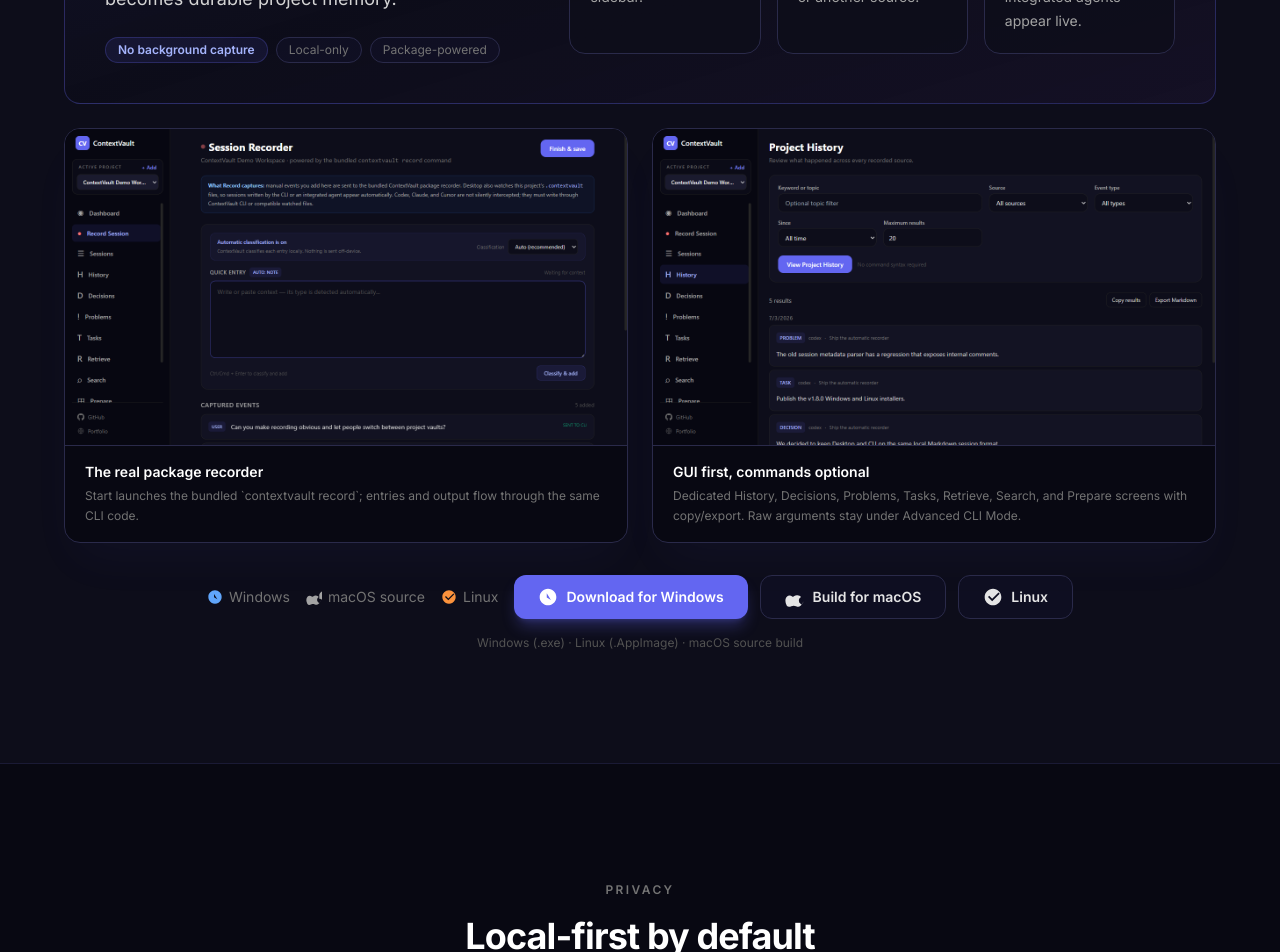
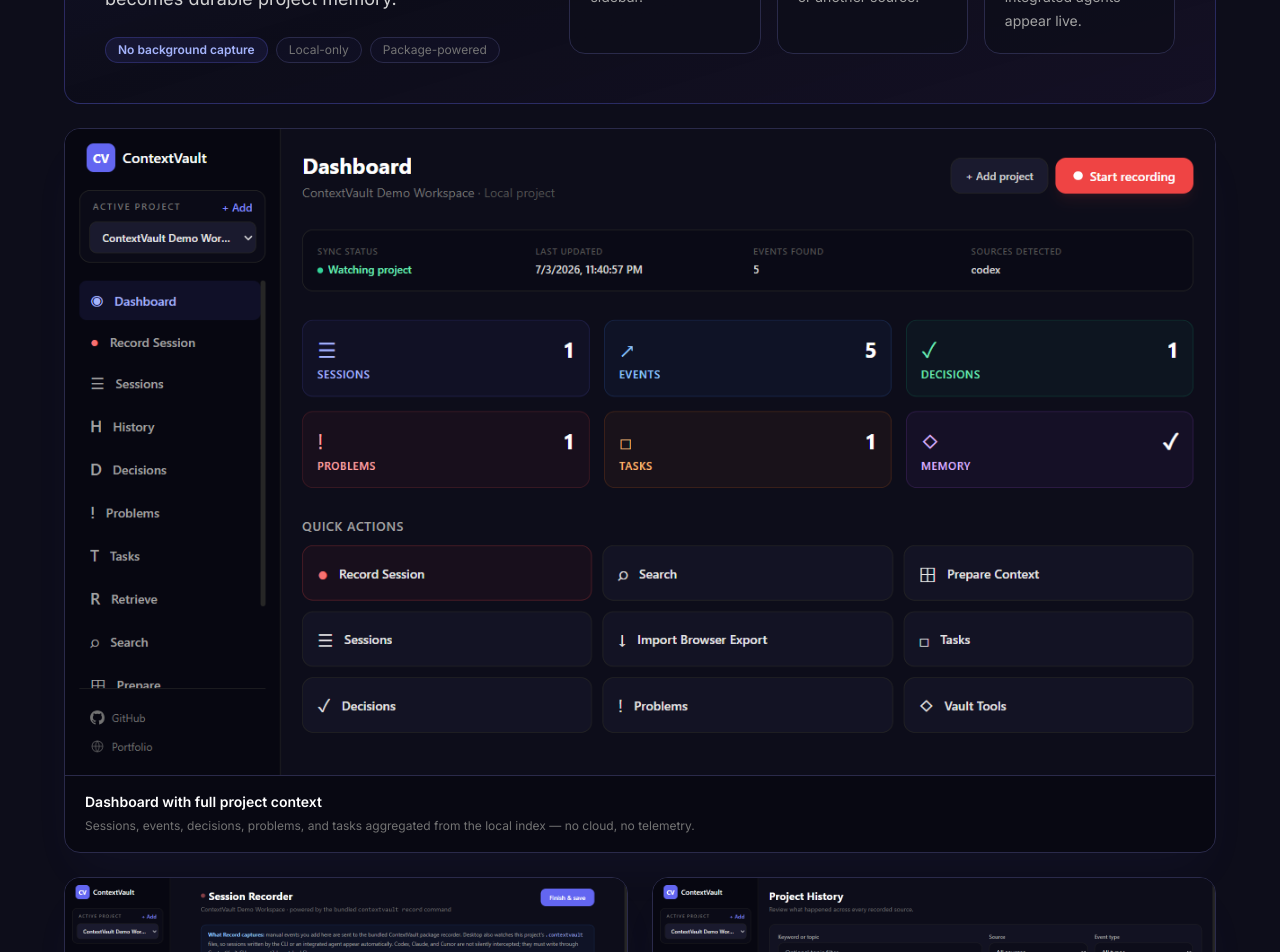
Before and after one commit to aliabdm/ContextVault, a Next.js app in the folder landing/: page / in a window 1280 px wide. Shown: the part 7020-7972 px from the top of the page. Built offline with nearby package versions, Linux system fonts and the light colour scheme.

Commit message:
add dashboard screenshot to Desktop landing section

```diff
--- a/landing/components/DesktopSection.tsx
+++ b/landing/components/DesktopSection.tsx
@@ -58,7 +58,20 @@
           </div>
         </div>
 
-        <div className="mt-6 grid gap-6 lg:grid-cols-2">
+        <div className="mt-6 space-y-6">
+          <figure className="overflow-hidden rounded-2xl border border-dark-500 bg-dark-900 shadow-2xl shadow-vault-500/5">
+            <img
+              src="/demo/desktop-walkthrough/step-11.png"
+              alt="ContextVault Desktop dashboard with full project context — sessions, events, decisions, problems, and tasks"
+              className="aspect-video w-full object-cover object-top"
+            />
+            <figcaption className="border-t border-dark-500 px-5 py-4">
+              <p className="text-sm font-semibold text-white">Dashboard with full project context</p>
+              <p className="mt-1 text-xs leading-5 text-neutral-500">Sessions, events, decisions, problems, and tasks aggregated from the local index — no cloud, no telemetry.</p>
+            </figcaption>
+          </figure>
+
+          <div className="grid gap-6 lg:grid-cols-2">
             <figure className="overflow-hidden rounded-2xl border border-dark-500 bg-dark-900 shadow-2xl shadow-vault-500/5">
               <img
                 src="/demo/contextvault-desktop-recorder.png"
@@ -82,6 +95,7 @@
                 <p className="mt-1 text-xs leading-5 text-neutral-500">Dedicated History, Decisions, Problems, Tasks, Retrieve, Search, and Prepare screens with copy/export. Raw arguments stay under Advanced CLI Mode.</p>
               </figcaption>
             </figure>
+          </div>
         </div>
 
         <div className="mt-8 flex flex-col items-center gap-4 sm:flex-row sm:justify-center">
```
Lines whose indentation alone changed are shown as unchanged.
